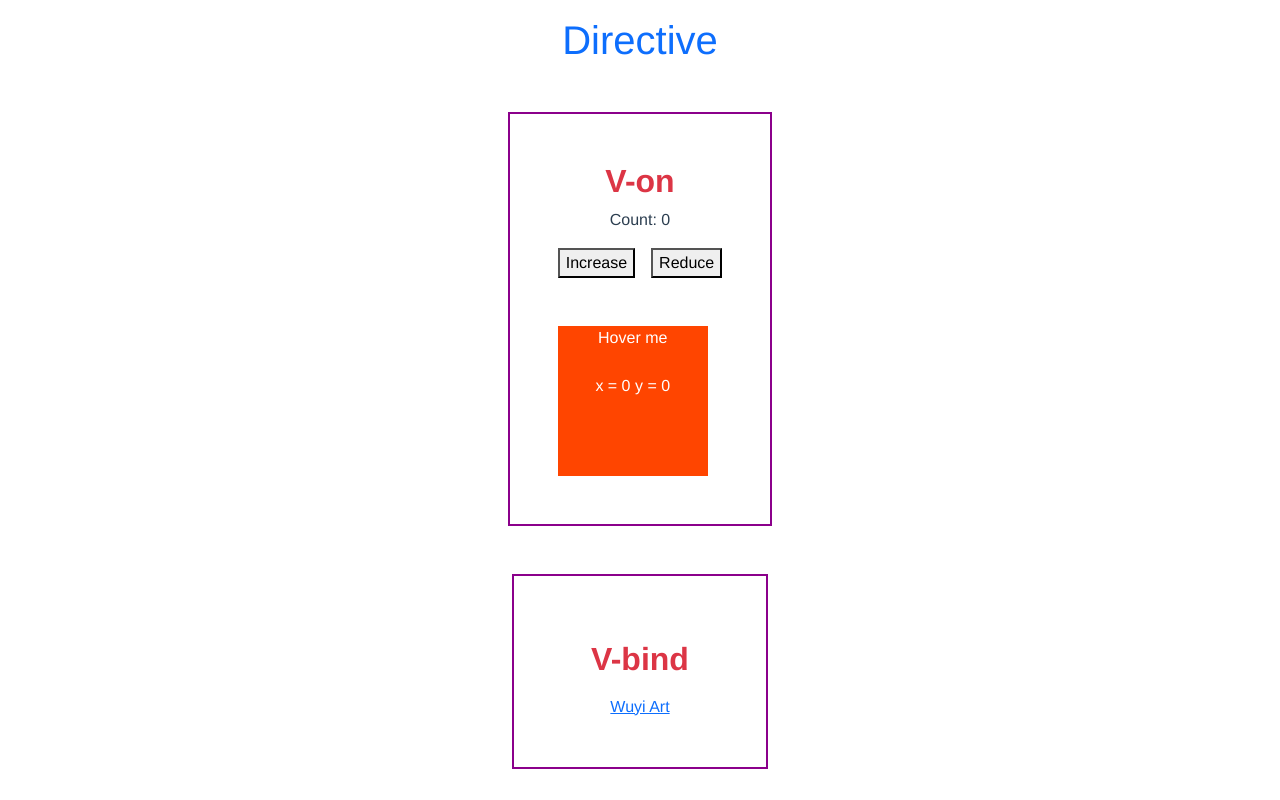
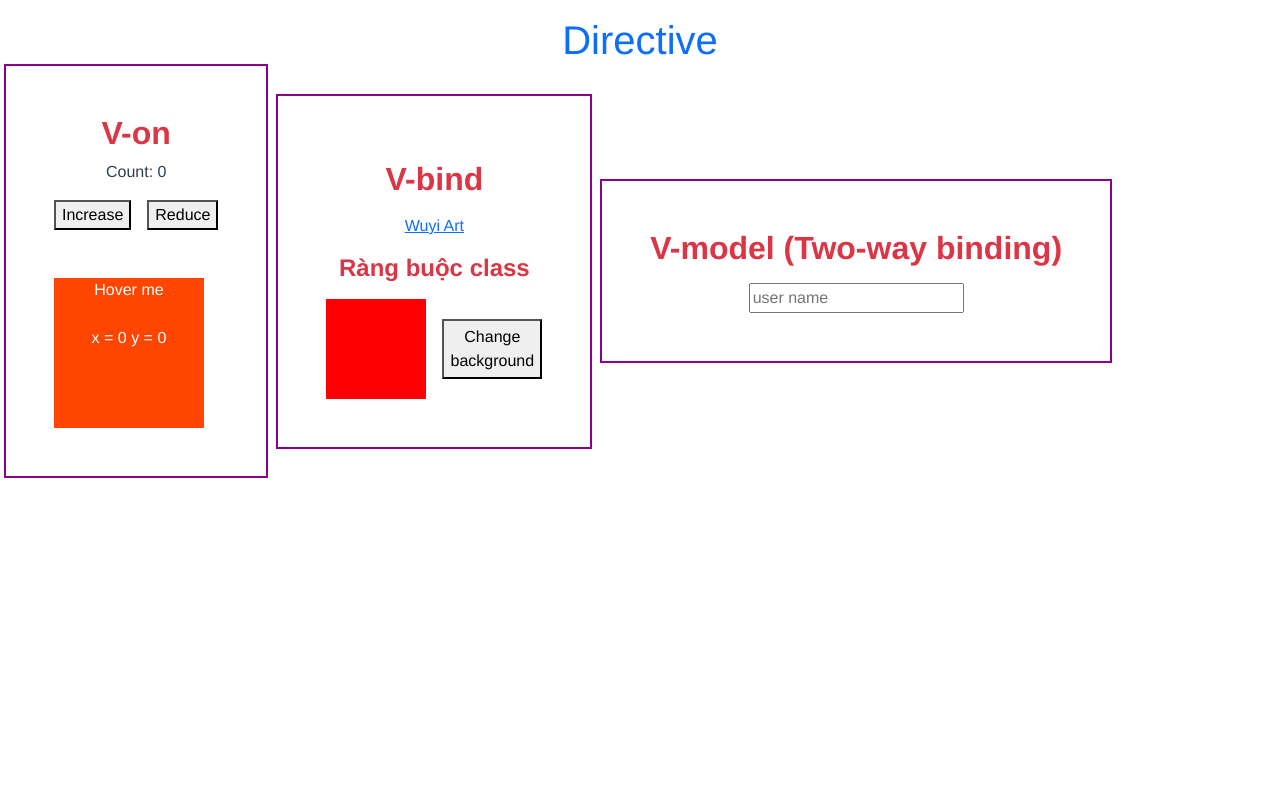
Before and after one commit to phamtuannghia22/vuejs-demo, a Vue app: page /#/Directive in a window 1280 px wide. Shown: the top 800 px of the page. Built offline with nearby package versions, Linux system fonts and the light colour scheme.

Commit message:
update vue bind

```diff
--- a/src/assets/css/main.css
+++ b/src/assets/css/main.css
@@ -24,3 +24,17 @@
   height: 150px;
   background-color: lightsalmon;
 }
+
+#vbind-div{
+  width: 100px;
+  height: 100px;
+  background-color: blue;
+}
+.bg-red{
+  background-color: red !important;
+}
+
+#v-bind button{
+  width: 100px;
+  height: 60px;
+}
--- a/src/components/Directive.vue
+++ b/src/components/Directive.vue
@@ -1,9 +1,10 @@
 <template>
   <div id="directive">
     <h1 class="text-primary mt-3 mb-0 text-center">Directive</h1>
+    <div class="row container">
 
       <!--v-on-->
-    <div id="v-on" class="my-5 p-5 container-center mx-auto">
+      <div id="v-on" class="m-auto p-5 container-center mx-auto">
         <h2 class="fw-bold text-danger">V-on</h2>
         <!--Click-->
         <p>Count: {{ count }}</p>
@@ -22,19 +23,27 @@
       <!--end v-on-->
 
       <!--V-bind-->
-    <div class="my-5 p-5 container-center mx-auto">
+      <div id="v-bind" class="m-auto p-5 container-center mx-auto">
         <h2 class="text-danger fw-bold my-3 text-center">V-bind</h2>
         <a class="p-5" v-bind:href="url">Wuyi Art</a>
+        <h4 class="text-danger fw-bold my-3 text-center">Ràng buộc class</h4>
+        <div class="d-flex justify-content-between">
+          <div id="vbind-div" v-bind:class="{'bg-red': isBackgroundRed}"></div>
+          <button class="ms-3 my-auto" v-on:click="changeBackground()">Change background</button>
+        </div>
       </div>
       <!--end v-bind-->
 
       <!-- V model -->
-    <div class="my-5 p-5 container-center mx-auto">
+      <div class="m-auto p-5 container-center mx-auto">
         <h2 class="text-danger fw-bold text-center">V-model (Two-way binding)</h2>
         <p>{{userName}}</p>
         <input v-model="userName" type="text" placeholder="user name" />
       </div>
+
       <!-- End v-model -->
+    </div>
+
   </div>
 </template>
 
@@ -43,10 +52,13 @@ export default {
   name: 'Directive',
   data () {
     return {
-      count: 0,
-      position: 'x = 0  y = 0',
-      url: 'https://phamtuannghia22.github.io/wuyi-art/',
-      userName: ''
+      count: 0, // dùng trong v-on
+      position: 'x = 0  y = 0', // dùng trong v-on
+
+      url: 'https://phamtuannghia22.github.io/wuyi-art/', // dùng trong v-bind
+      isBackgroundRed: true, // dùng trong v-bind
+
+      userName: '' // dùng trong v-model
     }
   },
   methods: {
@@ -59,7 +71,11 @@ export default {
     hover (e) {
       console.log(e)
       this.position = `x = ${e.offsetX}  y = ${e.offsetY}`
+    },
+    changeBackground () {
+      this.isBackgroundRed = !this.isBackgroundRed
     }
+
   }
 }
 </script>
```
Lines whose indentation alone changed are shown as unchanged.
